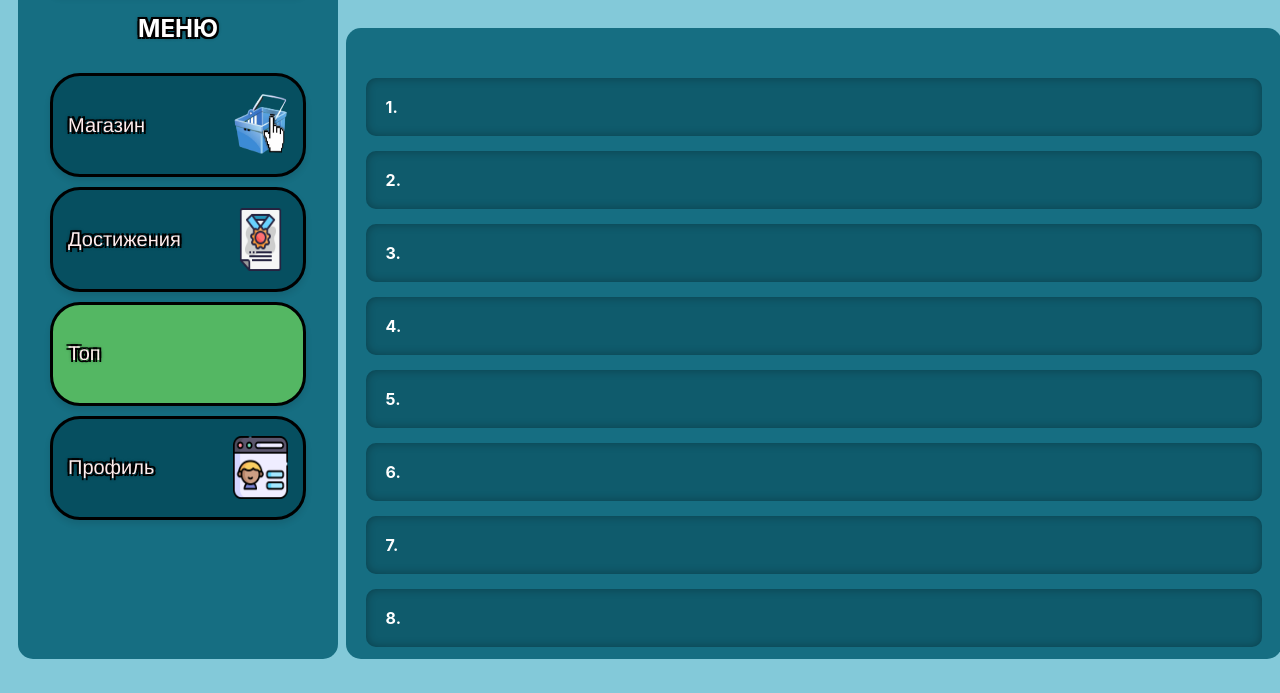
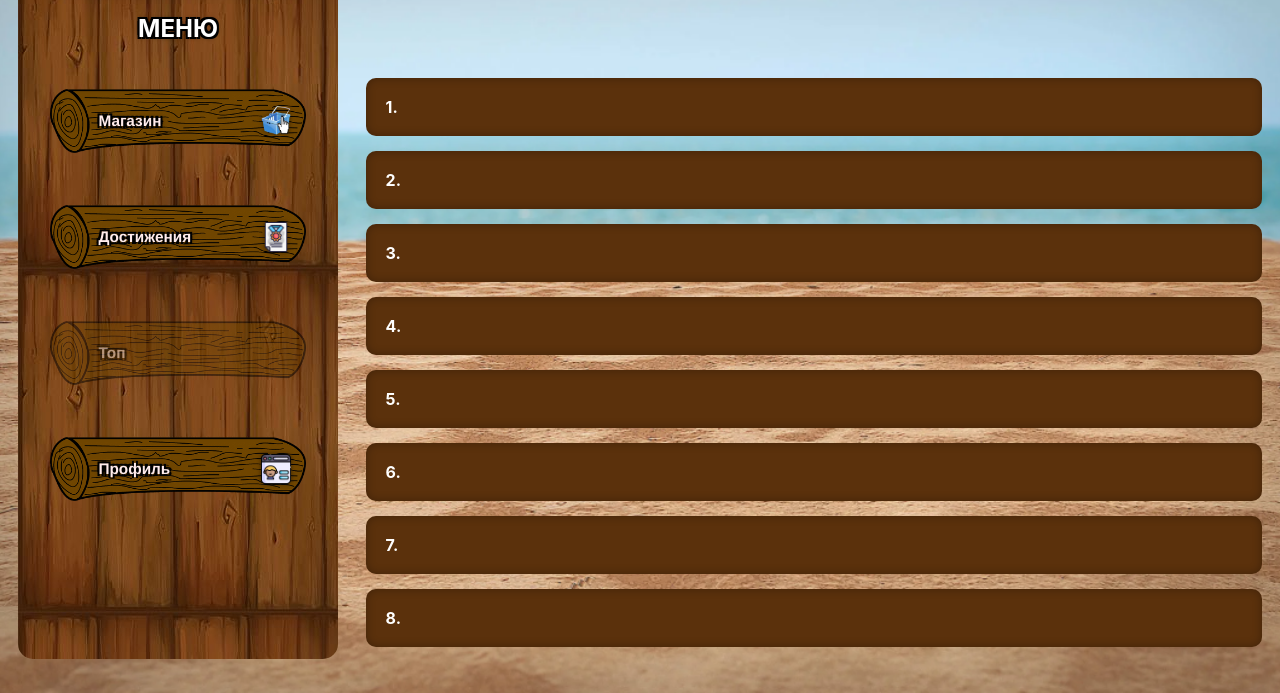
Before and after one commit to ArtyySz/groupProject, a plain HTML site: page src/top.html in a window 1280 px wide. Shown: the part 107-800 px from the top of the page. Drawn offline with Linux system fonts and the light colour scheme.

Commit message:
storeupd

```diff
--- a/src/store.css
+++ b/src/store.css
@@ -174,18 +174,24 @@ body {
         padding: 140px 67px;
         max-width: 100%;
         box-sizing: border-box;
+        grid-template-columns: repeat(auto-fill, minmax(180px, 1fr)); /* Фиксированная ширина колонок */
+        gap: 20px;
+        padding: 20px;
     }
 
     .item {
-        background-color: transparent;
+        background-color: #72AFAD;
         border: none;
-        padding: 0;
+        padding: 15px;
         cursor: pointer;
         display: flex;
         flex-direction: column;
         align-items: center;
-        aspect-ratio: 5 / 5;
+        justify-content: space-between;
+        height: 200px; /* Фиксированная высота */
         transition: transform 0.25s ease, box-shadow 0.25s ease;
+        box-sizing: border-box;
+        border-radius: 10px;
     }
 
     .item:hover {
@@ -193,8 +199,64 @@ body {
         box-shadow: 0 8px 16px rgba(0, 0, 0, 0.15);
     }
 
+    .coin-icon {
+        width: 40px;
+        height: 40px;
+        margin-left: 5px;
+    }
+
+
+
+    .item img:not(.coin-icon) {
+        width: 80px;
+        height: 80px; /* Фиксированный размер для иконок товаров */
+        object-fit: contain;
+        margin-bottom: 10px;
+    }
+
+    .price-container {
+        display: flex;
+        align-items: center;
+        justify-content: center;
+        margin-top: 10px;
+        gap: 2px; /* Уменьшаем расстояние между элементами */
+    }
+
+    .item p {
+        margin: 0;
+        font-size: 24px;
+        font-weight: bold;
+        text-align: center;
+        color: white;
+        text-shadow: 1px 1px 2px black;
+        width: 100%;
+        display: flex;
+        align-items: center;
+        justify-content: center;
+    }
+
+    .item .price-container span {
+        font-size: 24px;
+        margin-right: 2px; /* Уменьшаем отступ справа от числа */
+    }
+
+    .item img.coin-icon {
+        width: 24px; /* Уменьшаем размер монетки */
+        height: 24px; /* Уменьшаем размер монетки */
+        object-fit: contain;
+        margin: 0;
+        vertical-align: middle;
+    }
+
+    span {
+        font-size: 24px;
+    }
+
+
+
+    /* Остальные стили для изображений товаров оставляем без изменений */
     .item img {
-        width: 100%;
+        width: 80px;
         height: auto;
         max-height: 80%;
         object-fit: contain;
@@ -202,11 +264,8 @@ body {
         transition: transform 0.25s ease;
     }
 
-    .item p {
-        margin: 0;
-        font-size: 14px;
-        font-weight: bold;
-        text-align: center;
+    .item:hover p {
+        transform: scale(1.05);
     }
 
     .icon-store {
--- a/src/top.css
+++ b/src/top.css
@@ -1,59 +1,105 @@
 body {
     margin: 0;
-    background-color: #83C9D9;
+    background-image: url('image/more.png');
+    background-repeat: no-repeat;
+    background-position: center;
+    background-size: cover;
+    background-attachment: fixed;
     font-family: 'Inter', sans-serif;
 }
 
 .menu {
     width: 25vw;
+    min-width: 280px;
     top: 31px;
     left: 18px;
     bottom: 34px;
-    background-color: #166E82;
+    background-image: url('image/wood2.jpg');
     color: white;
     padding: 20px 0;
     position: fixed;
     border-radius: 15px;
+    overflow-y: auto;
 }
 
-.menu-button, .achievements-button, .top-button, .profile-button {
+.menu-section {
+    position: relative;
+    text-align: center;
+    margin-bottom: 20px;
+    width: 100%;
+    display: flex;
+    justify-content: center;
+}
+
+.menu-button-image {
+    background: none;
+    border: none;
+    padding: 0;
+    margin: 0;
+    cursor: pointer;
+    position: relative;
+    transition: transform 0.3s ease;
+}
+
+.brevno {
+    width: 20vw;
+    height: 12vh;
+    display: block;
+    object-fit: cover;
+}
+
+.menu-label {
+    position: absolute;
+    top: 50%;
+    left: 55%;
+    transform: translate(-50%, -50%);
     width: 80%;
-    height: 15%;
-    margin: 10px auto;
-    padding: 12px;
-    background-color: #064F60;
-    border: none;
-    border-radius: 10px;
-    cursor: pointer;
-    transition: all 0.3s ease;
-    text-align: left;
-    display: flex;
-    align-items: center;
-    justify-content: space-between;
-    padding: 12px 15px;
+    font-size: clamp(12px, 1.2vw, 18px);
+    font-weight: bold;
+    font-family: "Inter-ExtraBold", Helvetica;
     color: #FFECEC;
-    font-size: 20px;
-    font-family: "Inter-ExtraBold", Helvetica;
-    font-weight: 400;
-    word-wrap: break-word;
-    box-shadow: 0 4px 6px rgba(0, 0, 0, 0.1);
-    position: relative;
-    overflow: hidden;
     text-shadow:
         0 0 4px #000,
         -2px -2px 0 #000,
         2px -2px 0 #000,
         -2px 2px 0 #000,
         2px 2px 0 #000;
-    border-radius: 30px;
-    border: 3px solid black;
+    z-index: 1;
+    text-align: left;
+    padding-left: 20px;
+    white-space: nowrap;
+    overflow: hidden;
+    text-overflow: ellipsis;
 }
 
-.menu-button:hover, .achievements-button:hover, .top-button:hover, .profile-button:hover {
-    background-color: #0A6F84;
-    transform: translateY(-3px);
-    box-shadow: 0 0 10px rgba(0, 0, 0, 0.5);
-    color: #FFFFFF;
+.menu-icon {
+    position: absolute;
+    width: 30px;
+    height: 30px;
+    right: 15px;
+    top: 50%;
+    transform: translateY(-50%);
+    filter: drop-shadow(0 0 2px rgba(0, 0, 0, 0.5));
+    transition: transform 0.3s ease;
+    z-index: 2;
+    pointer-events: none;
+}
+
+.menu-button-images {
+    background: none;
+    border: none;
+    padding: 0;
+    margin: 0 auto;
+    display: block;
+    cursor: pointer;
+    width: fit-content;
+    height: fit-content;
+    transition: transform 0.3s ease;
+    position: relative;
+}
+
+.menu-button-images:hover {
+    transform: scale(1.1);
 }
 
 .menu-title {
@@ -61,49 +107,40 @@ body {
     font-size: 24px;
     margin-bottom: 30px;
     font-weight: bold;
-    text-shadow: 0 0 4px #000, -2px -2px 0 #000, 2px -2px 0 #000, -2px 2px 0 #000, 2px 2px 0 #000;
+    text-shadow:
+        0 0 4px #000,
+        -2px -2px 0 #000,
+        2px -2px 0 #000,
+        -2px 2px 0 #000,
+        2px 2px 0 #000;
 }
 
-.menu-button, .achievements-button, .top-button, .profile-button {
-    width: 80%;
-    height: 15%;
-    margin: 10px auto;
-    padding: 12px 15px;
-    border-radius: 30px;
-    border: 3px solid black;
-    font-size: 20px;
-    background-color: #064F60;
-    color: #FFECEC;
-    display: flex;
-    justify-content: space-between;
-    align-items: center;
-    cursor: pointer;
-    text-shadow: 0 0 4px #000, -2px -2px 0 #000, 2px -2px 0 #000, -2px 2px 0 #000, 2px 2px 0 #000;
-}
-
-.top-button {
-    background-color: #54b763;
-}
-
-.top-button:hover {
-    background-color: #00CC1F;
-}
-
-.top-button:active {
-    transform: translateY(1px);
-    box-shadow: 0 2px 4px rgba(0, 0, 0, 0.1);
+.icons-menu {
+    width: 25%;
+    height: 85%;
+    transition: transform 0.3s ease;
 }
 
 .top-container {
     margin-left: 27vw;
     width: 70vw;
     top: 135px;
-    background-color: #166E82;
+    background-color: rgba(22, 110, 130, 0);
     border-radius: 15px;
     padding: 30px 20px;
     overflow-y: auto;
     bottom: 34px;
     position: fixed;
+}
+
+.brevno.top {
+    opacity: 0.5; /* Значение от 0 (полностью прозрачный) до 1 (полностью непрозрачный) */
+    transition: opacity 0.3s ease; /* Плавное изменение прозрачности */
+}
+
+.menu-label.top {
+    opacity: 0.5; /* Значение от 0 (полностью прозрачный) до 1 (полностью непрозрачный) */
+    transition: opacity 0.3s ease; /* Плавное изменение прозрачности */
 }
 
 .top-header {
@@ -131,22 +168,11 @@ body {
     align-items: center;
     gap: 20px;
     padding: 10px 20px;
-    background-color: #0F5B6C;
+    background-color: #5b310c;
     border-radius: 10px;
     color: white;
     box-shadow: inset 0 0 10px rgba(0,0,0,0.3);
     height: 38px;
-}
-
-.top-rank {
-    min-width: 40px;
-    font-weight: bold;
-    font-size: 22px;
-    text-align: right;
-    position: sticky;
-    left: 0;
-    background-color: #0F5B6C;
-    z-index: 1;
 }
 
 
@@ -162,18 +188,12 @@ body {
     border-radius: 50%;
 }
 
-.icons-menu {
-    width: 25%;
-    height: 85%;
-    transition: transform 0.3s ease;
-}
-
 .back {
     width: 80%;
     height: 50px;
     margin: 0 auto 20px;
     padding: 0;
-    background-color: #064F60;
+    background-color: #5b310c;
     border: none;
     border-radius: 10px;
     cursor: pointer;
@@ -184,10 +204,11 @@ body {
     overflow: hidden;
     box-shadow: 0 4px 6px rgba(0, 0, 0, 0.1);
     transition: all 0.3s ease;
+    border: 3px solid black;
 }
 
 .back:hover {
-    background-color: #0A6F84;
+    background-color: #65370f;
     transform: translateY(-3px);
     box-shadow: 0 6px 12px rgba(0, 0, 0, 0.15);
 }
@@ -198,8 +219,8 @@ body {
 }
 
 .back.clicked {
-    background-color: #4CAF50;
-    pointer-events: none; /* Блокируем клики во время анимации */
+    background-color: #6f420479;
+    pointer-events: none;
 }
 
 .back img.icons-menu {
@@ -213,7 +234,6 @@ body {
     transform: scale(1.1) rotate(-10deg);
 }
 
-/* Стили для спиннера загрузки */
 .back .loading-spinner {
     display: none;
     width: 24px;
--- a/src/top.html
+++ b/src/top.html
@@ -9,16 +9,43 @@
 <body>
     <div class="menu">
         <button class="back"><img src="image/back.png" alt="" class="icons-menu"></button>
+        <div class="loading-spinner"></div>
         <div class="menu-title">МЕНЮ</div>
-        <button class="menu-button" onclick="location.href='store.html'">Магазин<img src="image/store.png" class="icons-menu" draggable="false"></button>
-        <button class="achievements-button" onclick="location.href='achievements.html'">Достижения <img src="image/school.png" class="icons-menu" draggable="false"></button>
-        <button class="top-button" >Топ</button>
-        <button class="profile-button" onclick="location.href='profile.html'">Профиль <img src="image/profile.png" class="icons-menu" draggable="false"></button>
+
+        <div class="menu-section">
+            <button class="menu-button-images" onclick="location.href='store.html'">
+                <span class="menu-label">Магазин</span>
+                <img src="image/brevno.png" alt="Магазин" class="brevno" draggable="false">
+                <img src="image/store.png" alt="" class="menu-icon">
+            </button>
+        </div>
+
+        <div class="menu-section">
+            <button class="menu-button-images" onclick="location.href='achievements.html'">
+                <span class="menu-label">Достижения</span>
+                <img src="image/brevno.png" alt="Достижения" class="brevno" draggable="false">
+                <img src="image/school.png" alt="" class="menu-icon">
+            </button>
+        </div>
+
+        <div class="menu-section">
+            <button class="menu-button-image top">
+                <span class="menu-label top">Топ</span>
+                <img src="image/brevno.png" alt="Топ" class="brevno top" draggable="false">
+            </button>
+        </div>
+
+        <div class="menu-section">
+            <button class="menu-button-images" onclick="location.href='profile.html'">
+                <span class="menu-label">Профиль</span>
+                <img src="image/brevno.png" alt="Профиль" class="brevno" draggable="false">
+                <img src="image/profile.png" alt="" class="menu-icon">
+            </button>
+        </div>
     </div>
 
     <div class="top-container">
         <div class="top-header">
-            <img src="image/trophy.png" alt="Трофей" class="top-icon">
         </div>
         <div class="top-list">
             <div class="top-entry"><span>1.</span></div>
```
Also changed, not shown: src/store.html (+11 -2 lines), src/finger.png (added), src/image/coins.png (added), src/image/coinstore.png (added), src/image/finger.png (added).
